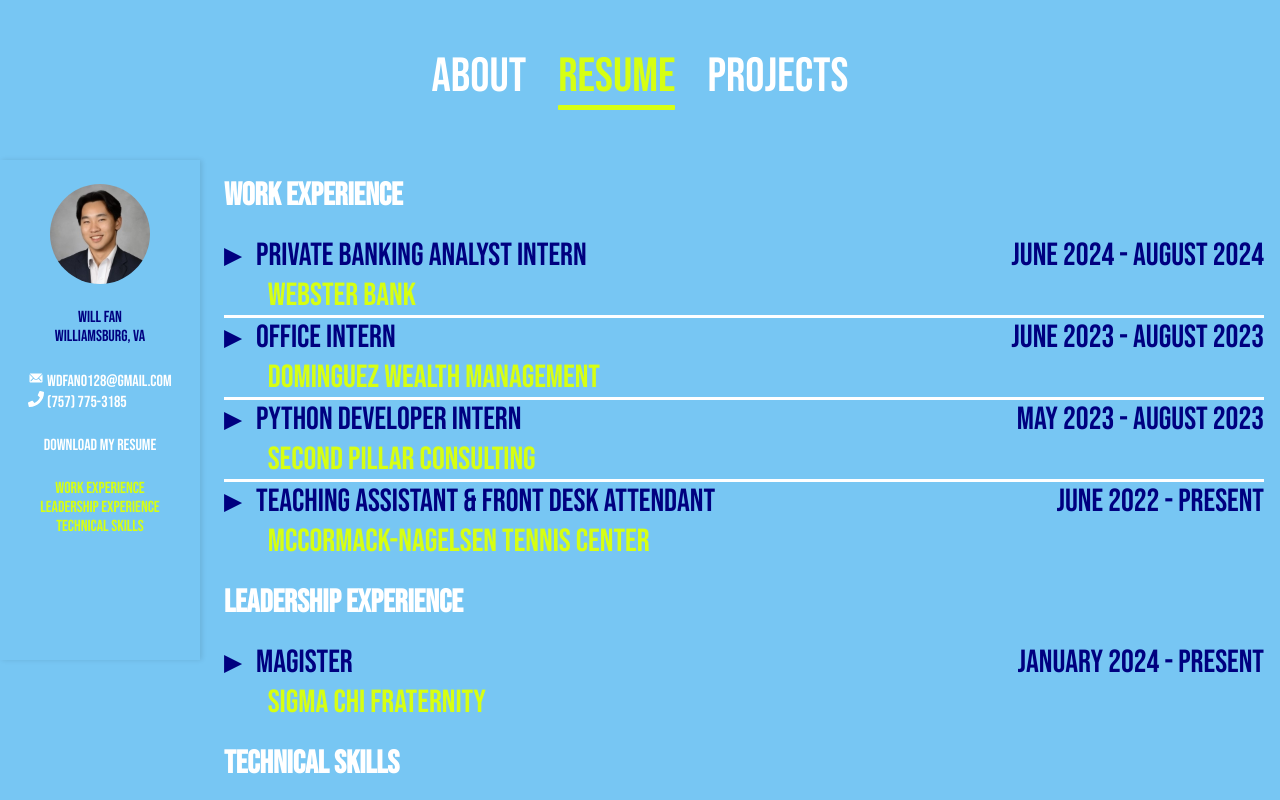
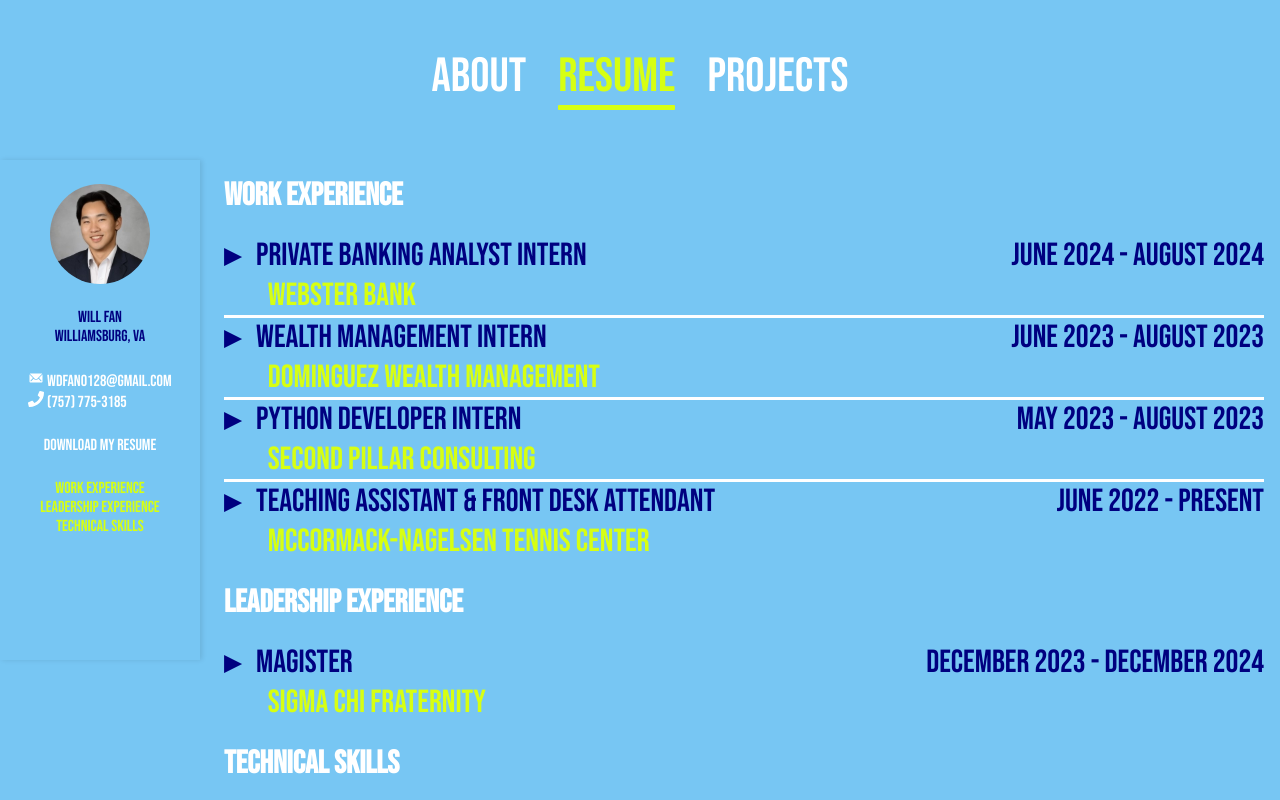
Before and after one commit to squilliam34/website, a React (Vite) app: page /resume in a window 1280 px wide. Shown: the top 800 px of the page. Built offline with nearby package versions, Linux system fonts and the light colour scheme.

Commit message:
updated experience descriptions

```diff
--- a/src/components/Resume/Experiences.tsx
+++ b/src/components/Resume/Experiences.tsx
@@ -30,14 +30,11 @@
       <div className="flex column box">
         <ResumeItem
           position="Magister"
-          timeline="January 2024 - Present"
+          timeline="December 2023 - December 2024"
           company="Sigma Chi Fraternity"
-          description="Implement Sigma Chi’s accredited hybrid new member education program:
-        - Plan weekly meetings to present on fraternity and chapter history and ritual
-        - Encourage values-based decision making to new members through weekly activities and discussions
-        - Act as a mentor for new members by providing guidance in balancing schoolwork and other
-        responsibilities
-        Lead conflict resolution between new members as a mediator for disputes"
+          description="- Implemented Sigma Chi’s accredited hybrid new member education program
+          - Directed weekly meetings, planned activities for new members, and led discussions to encourage values-based decision making
+          - Mentored new members and provided guidance on balancing schoolwork and other responsibilities"
         />
       </div>
       <h1 id="technical">Technical Skills</h1>
--- a/src/components/Resume/WorkExperiences.tsx
+++ b/src/components/Resume/WorkExperiences.tsx
@@ -11,20 +11,19 @@
             position="Private Banking Analyst Intern"
             timeline="June 2024 - August 2024"
             company="Webster Bank"
-            description="- Analyzed the macro economy to aid in strategic asset allocation for clients
+            description="- Assessed macroeconomic trends to inform strategic asset allocation, optimizing portfolios according to clients' long-term financial goals and risk profiles
             - Conducted portfolio analysis for portfolio managers to determine deviation from models and the S&P 500
-            - Performed research on individual equities based on clients' needs for income and appetite for risk for the portfolio managers"
+            - Performed in-depth research on securities and tailored recommendations based on client-specific requirements for income generation and appetite for risk"
           />
         </div>
         <div id="dominguez" className="border">
           <ResumeItem
-            position="Office Intern"
+            position="Wealth Management Intern"
             timeline="June 2023 - August 2023"
             company="Dominguez Wealth Management"
-            description="Participated in and contributed to the daily operations of the firm:
-            - Attended meetings to discuss clients’ desired risk in their portfolio and determine their account distribution as well as aided fixed income calculations by calculating social security in Excel
-            - Engaged with wholesalers and took notes on their various ETFs and their composition
-            - Implemented a system to organize notes for hundreds of clients’ meetings, calls, reviews, and plans"
+            description="- Participated in client meetings to assess risk tolerance and determine portfolio allocation
+            - Aided in fixed income strategies by calculating Social Security projections in Excel
+            - Engaged with wholesalers and gathered insights on various ETF’s and their composition, which helped to inform investment decisions and client recommendations"
           />
         </div>
         <div id="spc" className="border">
@@ -32,11 +31,9 @@
             position="Python Developer Intern"
             timeline="May 2023 - August 2023"
             company="Second Pillar Consulting"
-            description="Collaborated in the development of climate change forecasts for financial institutions to conduct stress testing:
-            - Wrote Python and Scala modules to implement technical indicators and metrics as described in published research
-            - Ensured code was optimized for processing 30+ TBs of climate data
-            - Used Sphinx module to write documentation to enhance code readability and usability
-            - Implemented unit tests to ensure code is accurate"
+            description="- Wrote Python and Scala modules to implement technical indicators and metrics as described in published research to aid in the development of climate change forecasts for financial institutions to conduct stress testing
+            - Ensured code was optimized for processing 30+ TBs of climate data and implemented unit tests to ensure code is accurate
+            - Used Sphinx module to write documentation to enhance code readability and usability"
           />
         </div>
         <div id="mntc" className="border">
```
